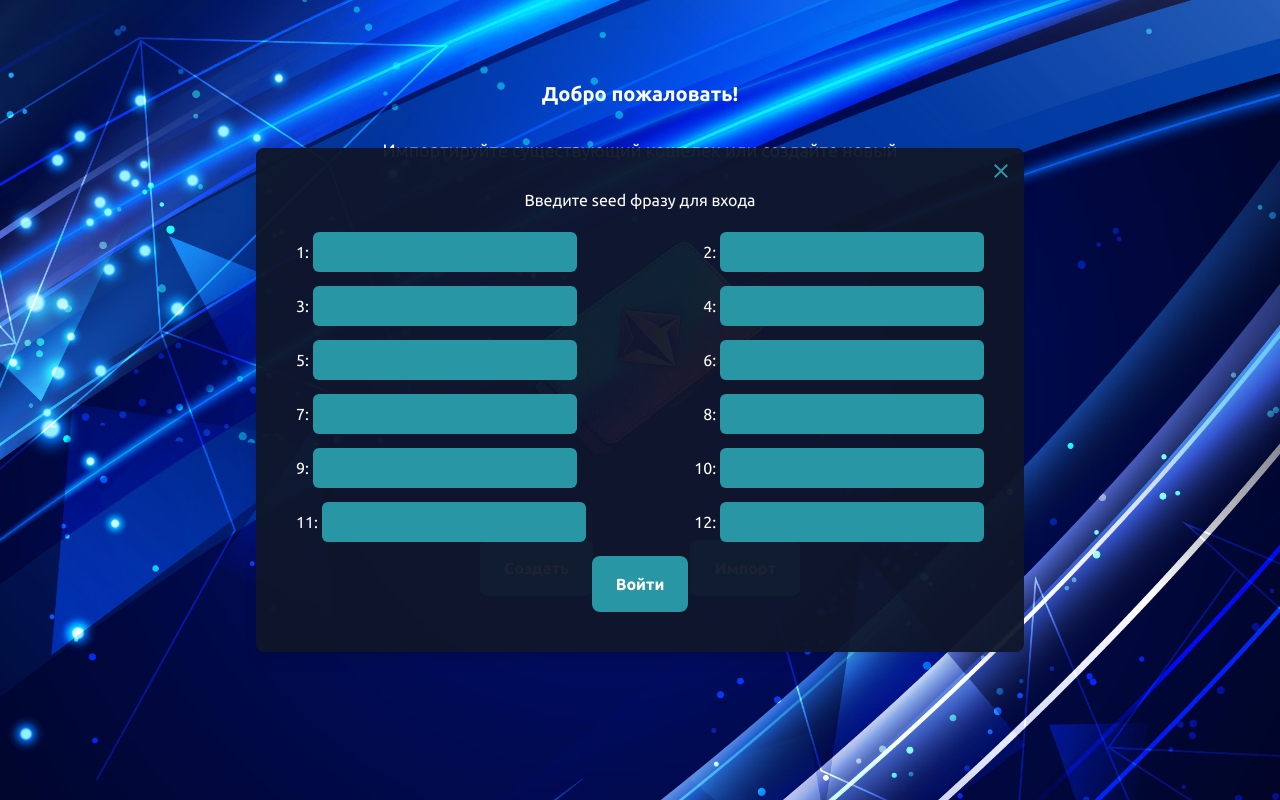
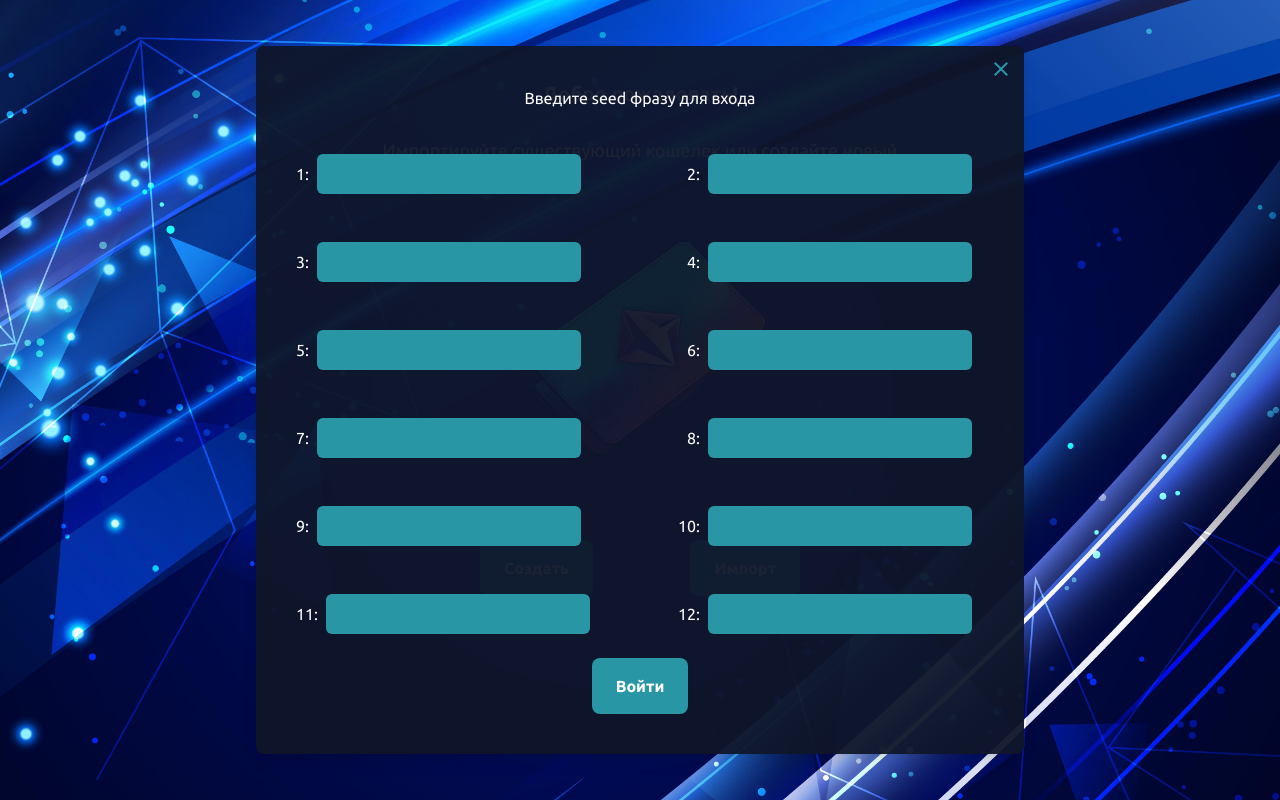
Before and after one commit to morozov312/cryptowallet_app, a React (Create React App) app: page / in a window 1280 px wide. Both pictures are taken after a click on the button "Импорт". Built offline with nearby package versions, Linux system fonts and the light colour scheme.

Commit message:
fix: fix inputs layout

```diff
--- a/src/components/modals/ImportWalletModal/ImportWalletModal.tsx
+++ b/src/components/modals/ImportWalletModal/ImportWalletModal.tsx
@@ -26,7 +26,9 @@ const ImportWalletModal = ({
     const phraseStr: string = phrase.join(' ');
     try {
       const wallet = ethers.Wallet.fromMnemonic(phraseStr);
-      const provider = ethers.getDefaultProvider(process.env.INFURA_MAINNET_NODE_LINK);
+      const provider = ethers.getDefaultProvider(
+        process.env.INFURA_MAINNET_NODE_LINK,
+      );
       dispatch(setWallet(wallet));
       dispatch(setProvider(provider));
       navigate(ROUTES.wallet);
@@ -47,13 +49,16 @@ const ImportWalletModal = ({
       <h2>Введите seed фразу для входа</h2>
       <form
         onSubmit={handleSubmit(onSubmit)}
-        className='flex justify-between gap-3.5 flex-wrap mt-5'
+        className='flex flex-wrap mt-5 justify-center sm:justify-between'
       >
         {renderInputsArray().map((inputElement) => (
-          <div key={inputElement}>
+          <div
+            className='flex gap-2 items-center justify-between basis-1/3 py-2 sm:py-6'
+            key={inputElement}
+          >
             <span>{inputElement}: </span>
             <input
-              className='input'
+              className='input sm:mr-3'
               {...register(`input${inputElement}`, { required: true })}
             />
           </div>
```
